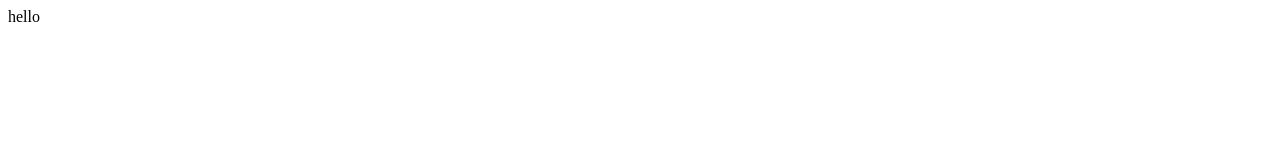
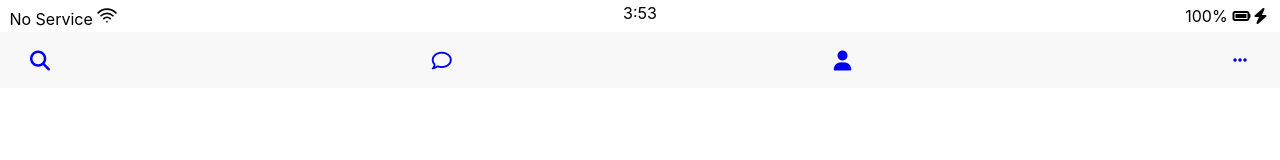
Before and after one commit to dragonjin3/kokoa-clone, a plain HTML site: page friends.html in a window 1280 px wide. Drawn offline with Linux system fonts and the light colour scheme.

Commit message:
add friends.html + css

```diff
--- /dev/null
+++ b/css/nav-bar.css
@@ -0,0 +1,9 @@
+.nav{
+    padding:20px 30px;
+    background-color: rgba(158, 149, 149, 0.07);
+}
+
+.nav__ul{
+display: flex;
+justify-content: space-between;
+}
--- a/css/styles.css
+++ b/css/styles.css
@@ -3,6 +3,8 @@
 @import "header.css";
 @import "form.css";
 @import "variables.css";
+@import "nav-bar.css";
+
 svg{
     width:20px;
     height:20px;
--- a/friends.html
+++ b/friends.html
@@ -1 +1,61 @@
-hello
+<!DOCTYPE html>
+<html lang="en">
+<head>
+
+    <link rel="stylesheet" href="css/styles.css">
+
+    <meta charset="UTF-8">
+    <meta name="viewport" content="width=device-width, initial-scale=1.0">
+    <title>Welcome to kokoa Talk</title>
+
+</head>
+<body>
+    <div id="status-bar">
+        <div class="status-bar__column">
+            <span>No Service</span>
+            <svg class="w-6 h-6" fill="none" stroke="currentColor" viewBox="0 0 24 24" xmlns="http://www.w3.org/2000/svg"><path stroke-linecap="round" stroke-linejoin="round" stroke-width="2" d="M8.111 16.404a5.5 5.5 0 017.778 0M12 20h.01m-7.08-7.071c3.904-3.905 10.236-3.905 14.141 0M1.394 9.393c5.857-5.857 15.355-5.857 21.213 0"></path></svg>
+        </div>
+        <div class="status-bar__column">
+            <span class="clock">18:43</span>
+        </div>
+        <div class="status-bar__column">
+            <span>100%</span>
+            <i class="fas fa-battery-full"></i>
+            <i class="fas fa-bolt"></i>
+        </div>
+    </div>
+
+<nav class="nav">
+    <ul class="nav__ul">
+
+        <li class="nav__li">
+            <a class="nav__a" href="#">
+                <i class="fas fa-search fa-lg"></i>
+            </a>
+            </li>
+
+        <li class="nav__li">
+            <a class="nav__a" href="#">
+            <i class="far fa-comment fa-lg"></i>
+        </a>
+        </li>
+
+        <li class="nav__li">
+            <a class="nav__a" href="friends.html">
+                <i class="fas fa-user fa-lg"></i></a>
+        </li>
+
+        <li class="nav__li"><a class="nav__a" href="#">
+            <i class="fas fa-ellipsis-h"></i>
+        </a>
+    </li>
+    </ul>
+</nav>
+
+
+
+    <script src="https://kit.fontawesome.com/6478f529f2.js" crossorigin="anonymous">
+    </script>
+    <script src=js/clock.js></script>
+</body>
+</html>
```
Also changed, not shown: index.html (+1 -1 lines).
